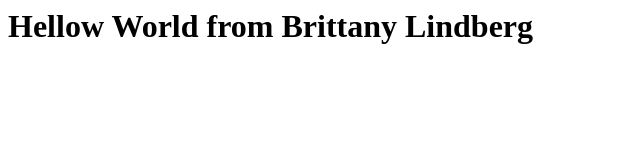
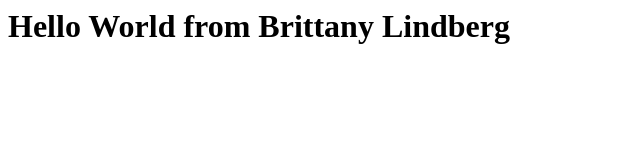
Before and after one commit to brittanylindberg98/helloworld, a plain HTML site: page index.html in a window 1280 px wide. Shown: the whole page, without its empty margins (0-640 px from the left). Drawn offline with Linux system fonts and the light colour scheme.

Commit message:
First Release - Version 1.0

```diff
--- a/index.html
+++ b/index.html
@@ -1 +1 @@
-<h1>Hellow World from Brittany Lindberg</h1>
+<h1>Hello World from Brittany Lindberg</h1>
```
